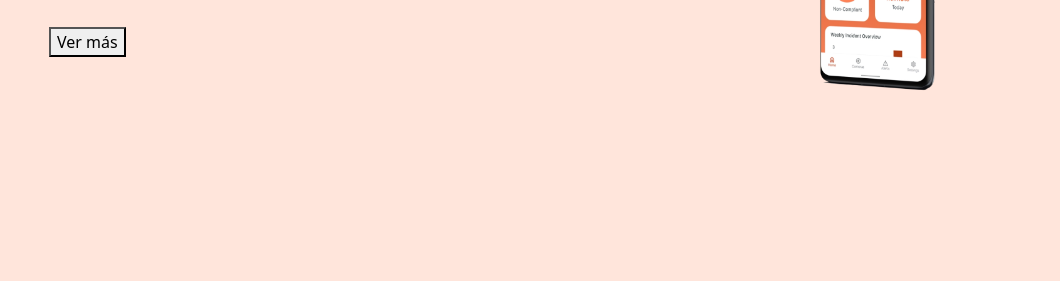
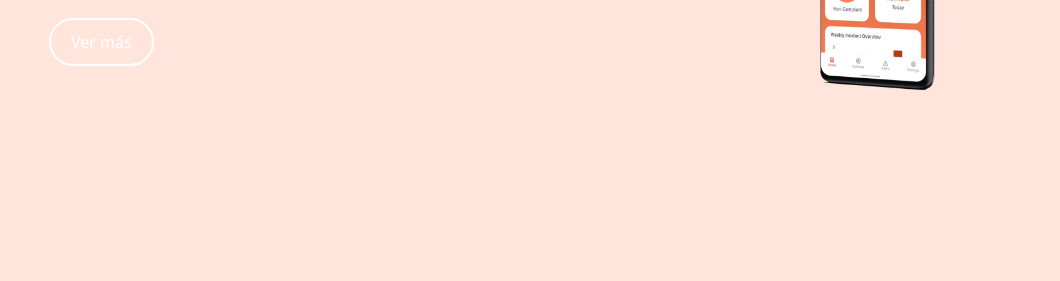
Before and after one commit to ASE-SocialTech/eppeye-landing-page, a website: page index.html in a window 1280 px wide. Shown: the part 519-800 px from the top of the page, without its empty margins (111-1171 px from the left). Drawn offline with nearby package versions, Linux system fonts and the light colour scheme.

Commit message:
Update styles.css

```diff
--- a/styles.css
+++ b/styles.css
@@ -83,6 +83,22 @@ body {
     color: white !important;
     position: relative;
     transition: all 0.5s ease !important;
+}
+
+.btn-ver-mas {
+  background-color: transparent;
+  color: white;
+  border: 2px solid white;
+  padding: 10px 20px;
+  border-radius: 25px;
+  font-size: 16px;
+  cursor: pointer;
+  transition: background-color 0.3s, color 0.3s;
+}
+
+.btn-ver-mas:hover {
+  background-color: white;
+  color: black;
 }
 
 .nav-link::after {
```
